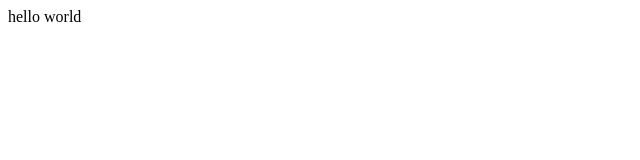
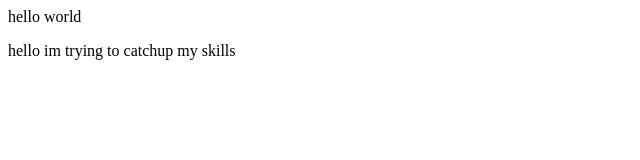
Before and after one commit to rizwanshah8588-pixel/project-demo, a plain HTML site: page index.html in a window 1280 px wide. Shown: the whole page, without its empty margins (0-640 px from the left). Drawn offline with Linux system fonts and the light colour scheme.

Commit message:
add comment

```diff
--- a/index.html
+++ b/index.html
@@ -1 +1,2 @@
 <p>hello world</p>
+<p>hello im trying to catchup my skills</p>
```
